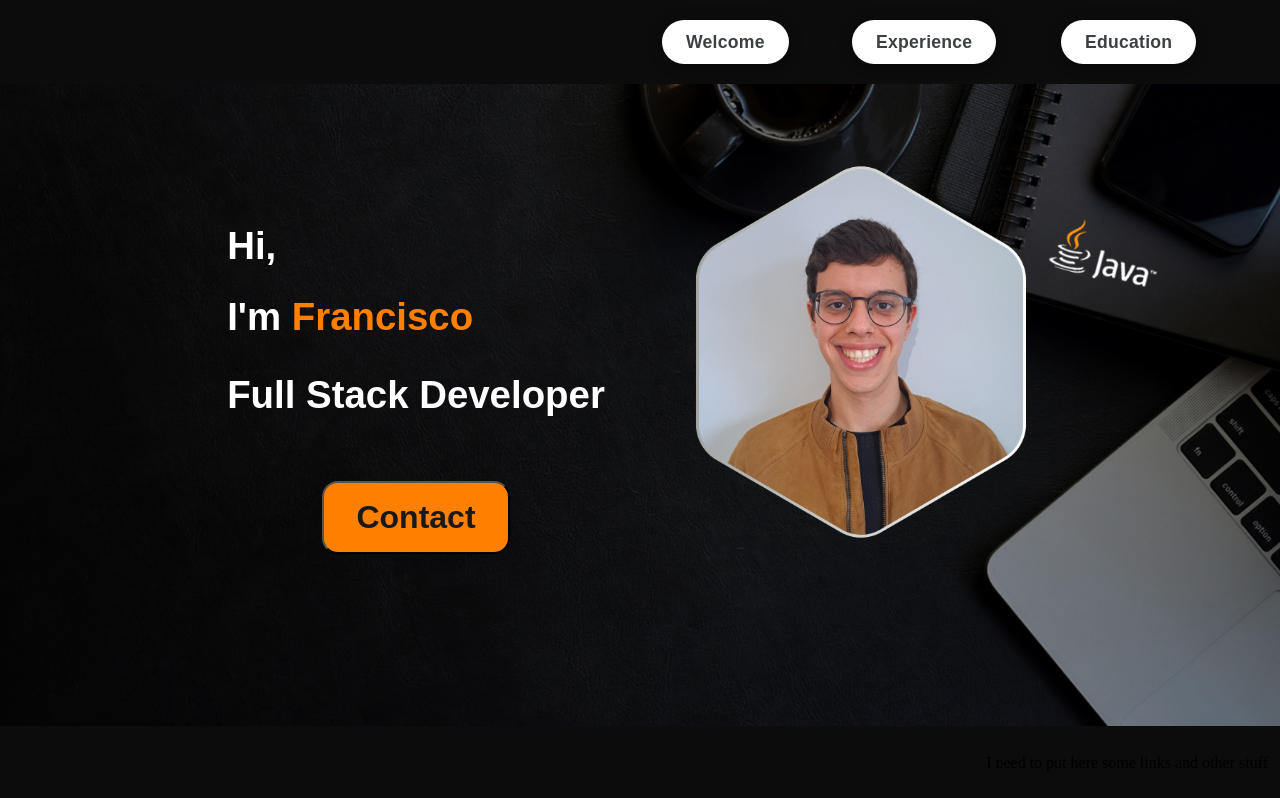
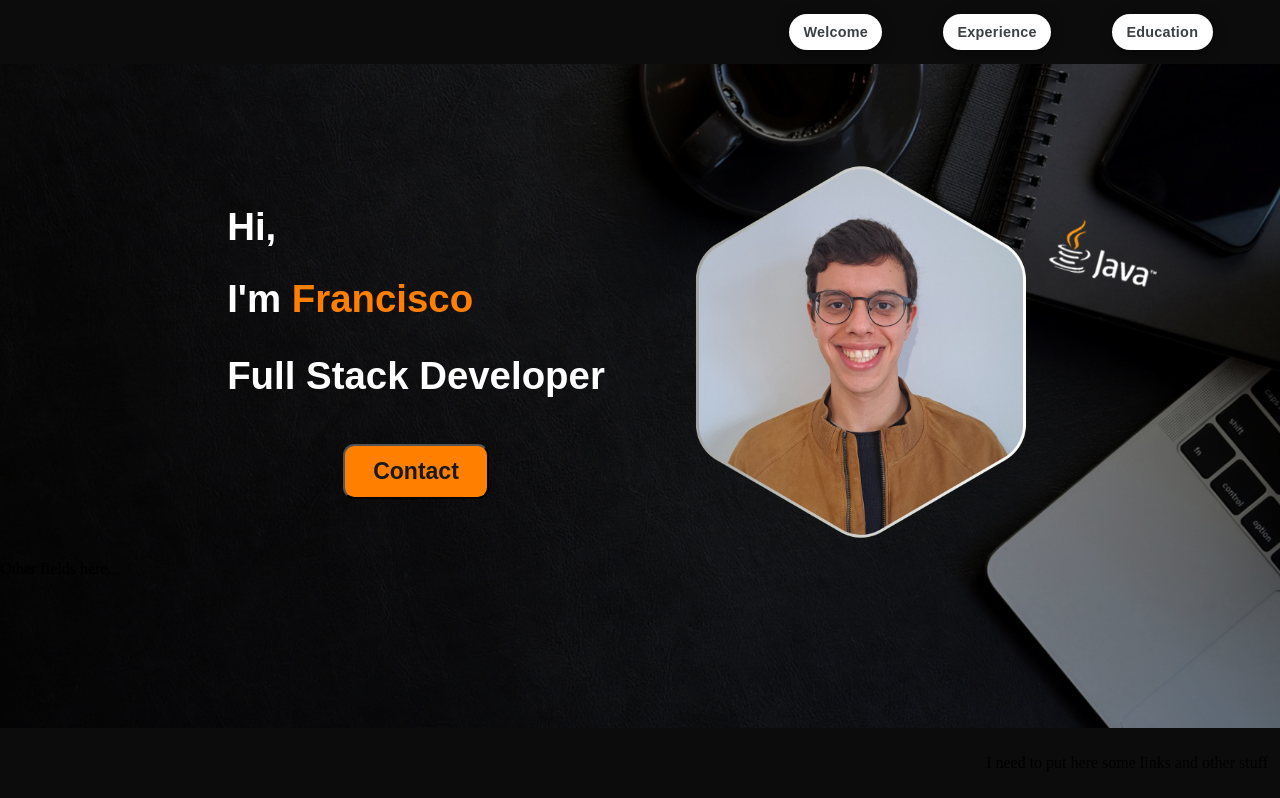
Before and after one commit to fh0312/fh0312.github.io, an Angular app in the folder portfolio/: page / in a window 1280 px wide. Shown: the top 798 px of the page. Built offline with nearby package versions, Linux system fonts and the light colour scheme.

Commit message:
Changing header and buttons sizing + ref to welcome button

```diff
--- a/portfolio/src/app/app.component.css
+++ b/portfolio/src/app/app.component.css
@@ -1,5 +1,3 @@
-
-
 app-header {
   border:none;
   position: fixed;
@@ -8,26 +6,20 @@ app-header {
   width: 100%;
   display: flex;
   justify-content: center;
-  align-items: flex-start;
+  align-items: center;
   height: var(--header-height);
-  z-index: 1000;
 }
 
 .welcome-page{
-  padding-left: 4vw;
-  padding-right: 4vw;
-  margin-top: calc(var(--header-height) * 2);
-  height: 90vh;
+  padding-left: 2rem;
+  padding-right: 2rem;
+  padding-top: 10rem;
   display: flex;
   flex-direction: row;
   gap: 5vw;
-  align-items: flex-start;
+  align-items: center;
   justify-content: center;
   text-align: center;
-}
-
-app-welcome-title{
-  margin-top: 8vh;
 }
 
 
--- a/portfolio/src/app/app.component.html
+++ b/portfolio/src/app/app.component.html
@@ -1,5 +1,5 @@
 <app-header></app-header>
-<div class="welcome-page">
+<div id="Welcome" class="welcome-page">
   <app-welcome-title></app-welcome-title>
   <app-profile-picture></app-profile-picture>
 </div>
--- a/portfolio/src/app/footer/footer.component.css
+++ b/portfolio/src/app/footer/footer.component.css
@@ -3,6 +3,7 @@
   margin-bottom: 0;
   padding: 1.5vh;
   width: 100%;
+  height: 100%;
   background: #0c0c0c;
   display: flex;
   align-items: end;
--- a/portfolio/src/app/header/header.component.css
+++ b/portfolio/src/app/header/header.component.css
@@ -1,23 +1,24 @@
 .container {
   top: 0;
   margin-top: 0;
-  padding: 2.5vh;
+  height: 100%;
   width: 100%;
   background: #0c0c0c;
   display: flex;
-  align-items: end;
+  align-items: center;
   justify-content: flex-end;
 }
 
 .nav {
   display: flex;
-  gap: 5vw;
-  margin-right: 5vw;
-  justify-content: flex-end;
+  align-items: center;
+  justify-content: center;
+  height: 100%;
+  gap: 20%;
+  margin-right: 10%;
   background: transparent;
   border-radius: 16pt;
 }
-
 
 
 button {
@@ -32,15 +33,14 @@ button {
   cursor: pointer;
   display: inline-flex;
   fill: currentcolor;
-  font-size: 1.1em;
+  font-size: 0.9em;
   font-weight: 600;
   height: 2.5em;
   justify-content: center;
   letter-spacing: .25px;
   line-height: normal;
-  max-width: 100%;
   overflow: visible;
-  padding: 2px 24px;
+  padding: 0.1em 1em;
   position: relative;
   text-align: center;
   text-transform: none;
--- a/portfolio/src/app/header/header.component.html
+++ b/portfolio/src/app/header/header.component.html
@@ -1,7 +1,7 @@
 <div class="container">
   <div class="nav">
-    <button role="button">Welcome</button>
-    <button role="button">Experience</button>
-    <button role="button">Education</button>
+    <button role="button" class="Welcome" (click)="scrollToEvent($event)">Welcome</button>
+    <button role="button" class="Experience">Experience</button>
+    <button role="button" class="Education">Education</button>
   </div>
 </div>
--- a/portfolio/src/app/header/header.component.ts
+++ b/portfolio/src/app/header/header.component.ts
@@ -9,4 +9,15 @@ import { Component } from '@angular/core';
 })
 export class HeaderComponent {
 
+  scrollToEvent($event: MouseEvent) {
+    const button = $event.target as HTMLElement;
+
+    const id = button.className;
+    console.log("id", id);
+    console.log(document);
+    const element = document.getElementById(id) as HTMLElement;
+    console.log("element", element);
+    element.scrollIntoView({ behavior: 'smooth' });
+
+  }
 }
--- a/portfolio/src/app/welcome-title/welcome-title.component.css
+++ b/portfolio/src/app/welcome-title/welcome-title.component.css
@@ -35,8 +35,8 @@
   background: #ff8001;
   color: #191919;
   font-weight: 800;
-  font-size: 2em;
-  padding: 0.5em 1em;
+  font-size: 1.8vw;
+  padding: 0.5em 1.2em;
   border-radius: 0.5em;
 }
 
--- a/portfolio/src/app/welcome-title/welcome-title.component.html
+++ b/portfolio/src/app/welcome-title/welcome-title.component.html
@@ -3,4 +3,4 @@
   <h1 class="name">I'm <span class="francisco">Francisco</span></h1>
   <h1 class="role">Full Stack Developer</h1>
 </div>
-<button class="contact-me">Contact</button>
+<button class="contact-me" >Contact</button>
--- a/portfolio/src/app/welcome-title/welcome-title.component.ts
+++ b/portfolio/src/app/welcome-title/welcome-title.component.ts
@@ -9,4 +9,5 @@ import { Component } from '@angular/core';
 })
 export class WelcomeTitleComponent {
 
+
 }
--- a/portfolio/src/styles.css
+++ b/portfolio/src/styles.css
@@ -1,7 +1,7 @@
 /* You can add global styles to this file, and also import other style files */
 :root {
-  --header-height: 10vh;
-  --footer-height: 10vh;
+  --header-height: 4rem;
+  --footer-height: 3rem;
 }
 
 @font-face {
@@ -28,7 +28,7 @@ body {
   background-attachment: fixed;
   min-height: 100vh;
   background-color: #100f0f;
-  position: relative; /* Ensures the content is positioned correctly */
+  position: relative;
   margin:0;
   padding:0;
   top:0;
```
